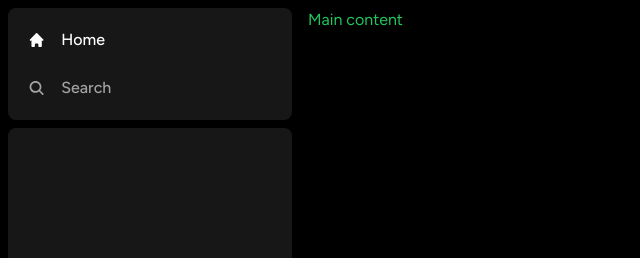
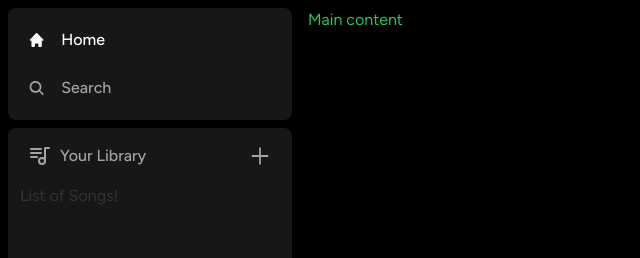
Before and after one commit to ArnaudBand/spotify, a Next.js app: page / in a window 1280 px wide. Shown: the top 258 px of the page, without its empty margins (0-640 px from the left). Built offline with nearby package versions, Linux system fonts and the light colour scheme.

Commit message:
Fix onclick function and add playlist icon

```diff
--- a/components/Library.tsx
+++ b/components/Library.tsx
@@ -1,13 +1,24 @@
 import React from 'react'
+import { TbPlaylist } from 'react-icons/tb'
+import { AiOutlinePlus } from 'react-icons/ai'
 
 const Library = () => {
-  const onClick = () => {
-    console.log('click')
+  const onclick = () => {
+    // TODO: Add playlist
   }
   return (
     <div className="flex flex-col">
       <div className="flex items-center justify-between px-5 pt-4">
-        <div className="inline-flex items-center gap-x-2"></div>
+        <div className="inline-flex items-center gap-x-2">
+          <TbPlaylist className="w-6 h-6 text-neutral-400" />
+          <span className='text-neutral-400 font-medium text-md'>Your Library</span>
+        </div>
+        <AiOutlinePlus className="w-6 h-6 text-neutral-400 hover:text-white cursor-pointer transition"
+        onClick={onclick}
+        />
+      </div>
+      <div className="flex flex-col gap-y-2 mt-4 px-3">
+        List of Songs!
       </div>
     </div>
   )
```
